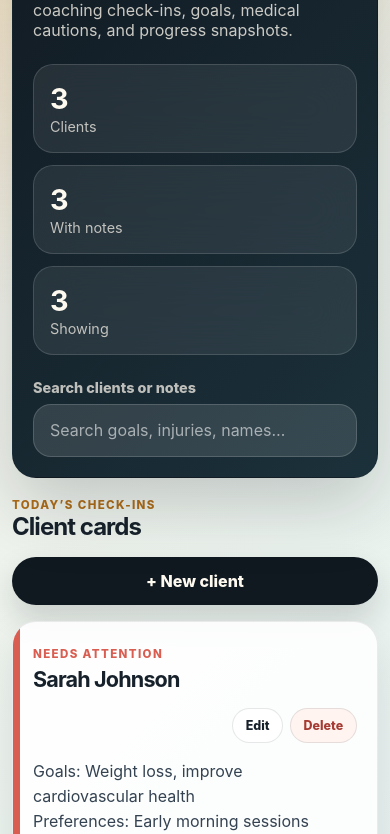
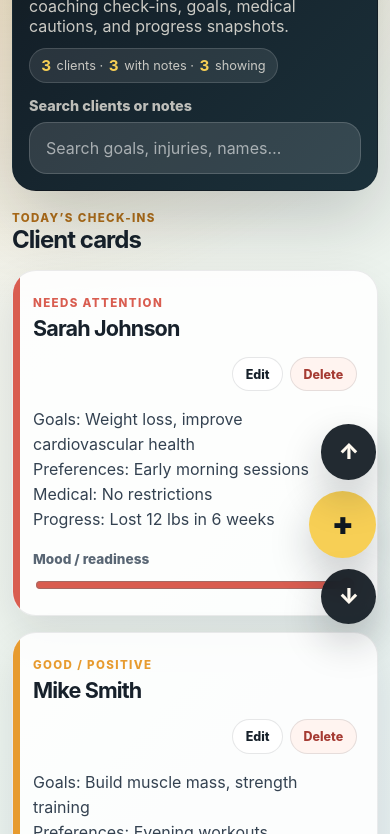
Before and after one commit to Jefers/ccnote, a website built with Vite: page index.html in a window 390 px wide. Shown: the part 206-1040 px from the top of the page. Built offline with nearby package versions, Linux system fonts and the light colour scheme.

Commit message:
fix: improve mobile client navigation

```diff
--- /dev/null
+++ b/src/domain/navigation.ts
@@ -0,0 +1,18 @@
+export type CardDirection = 'up' | 'down';
+
+export function getSmartCardTargetIndex(cardTops: readonly number[], scrollY: number, direction: CardDirection): number | null {
+  if (cardTops.length === 0) return null;
+
+  const threshold = scrollY + 12;
+
+  if (direction === 'down') {
+    const nextIndex = cardTops.findIndex((top) => top > threshold);
+    return nextIndex === -1 ? cardTops.length - 1 : nextIndex;
+  }
+
+  for (let index = cardTops.length - 1; index >= 0; index -= 1) {
+    if (cardTops[index] < scrollY - 12) return index;
+  }
+
+  return 0;
+}
--- a/src/main.ts
+++ b/src/main.ts
@@ -2,6 +2,7 @@ import './styles.css';
 import { createClient, deleteClient, getClientStats, moodLabels, searchClients, updateClient, updateClientMood, type ClientRecord, type Mood } from './domain/client';
 import { loadAppContent, loadSeedClients, type AppContent } from './data/loaders';
 import { loadClientsFromStorage, saveClientsToStorage } from './state/store';
+import { getSmartCardTargetIndex, type CardDirection } from './domain/navigation';
 
 interface AppState {
   clients: ClientRecord[];
@@ -49,13 +50,11 @@ function render(): void {
         <p class="eyebrow">Fitness coach dashboard</p>
         <h1>${escapeHtml(state.content.name)}</h1>
         <p class="hero-copy">${escapeHtml(state.content.description)}</p>
-        <div class="stats-grid" aria-label="Client statistics">
-          <div><strong>${stats.totalClients}</strong><span>Clients</span></div>
-          <div><strong>${stats.clientsWithNotes}</strong><span>With notes</span></div>
-          <div><strong>${filteredClients.length}</strong><span>Showing</span></div>
-        </div>
+        <p class="compact-stats" aria-label="Client statistics">
+          <strong data-stat="total">${stats.totalClients}</strong> clients · <strong data-stat="notes">${stats.clientsWithNotes}</strong> with notes · <strong data-stat="showing">${filteredClients.length}</strong> showing
+        </p>
         <label class="search-label" for="search-input">Search clients or notes</label>
-        <input id="search-input" class="search-input" type="search" value="${escapeAttribute(state.query)}" placeholder="Search goals, injuries, names…" autocomplete="off" />
+        <input id="search-input" class="search-input" type="search" value="${escapeAttribute(state.query)}" placeholder="Search goals, injuries, names…" autocomplete="off" autocapitalize="none" spellcheck="false" enterkeyhint="search" inputmode="search" />
       </section>
 
       <section class="toolbar" aria-label="Client actions">
@@ -63,13 +62,18 @@ function render(): void {
           <p class="section-kicker">Today’s check-ins</p>
           <h2>Client cards</h2>
         </div>
-        <button class="primary-action" type="button" data-action="new">+ New client</button>
+        <button class="primary-action toolbar-new" type="button" data-action="new">+ New client</button>
       </section>
 
       <section class="client-list" aria-live="polite">
         ${renderClientList(filteredClients)}
       </section>
     </main>
+    <nav class="floating-actions" aria-label="Fast client navigation">
+      <button type="button" class="fab fab-secondary" data-action="smart-up" aria-label="Previous client card">↑</button>
+      <button type="button" class="fab fab-primary" data-action="new" aria-label="Add new client">+</button>
+      <button type="button" class="fab fab-secondary" data-action="smart-down" aria-label="Next client card">↓</button>
+    </nav>
     ${renderModal(editingClient)}
   `;
 
@@ -156,18 +160,36 @@ function renderModal(client: ClientRecord | null | undefined): string {
 }
 
 function bindEvents(): void {
-  document.querySelector<HTMLButtonElement>('[data-action="new"]')?.addEventListener('click', () => {
-    state.editingId = '__new__';
-    render();
-    document.querySelector<HTMLInputElement>('#client-name')?.focus();
+  document.querySelectorAll<HTMLButtonElement>('[data-action="new"]').forEach((button) => {
+    button.addEventListener('click', () => {
+      state.editingId = '__new__';
+      render();
+      document.querySelector<HTMLInputElement>('#client-name')?.focus();
+    });
   });
 
   document.querySelector<HTMLInputElement>('#search-input')?.addEventListener('input', (event) => {
     state.query = (event.target as HTMLInputElement).value;
-    render();
-    document.querySelector<HTMLInputElement>('#search-input')?.focus();
+    syncClientList();
   });
 
+  document.querySelector<HTMLButtonElement>('[data-action="smart-up"]')?.addEventListener('click', () => scrollToSmartCard('up'));
+  document.querySelector<HTMLButtonElement>('[data-action="smart-down"]')?.addEventListener('click', () => scrollToSmartCard('down'));
+
+  bindClientControls();
+
+  document.querySelectorAll<HTMLElement>('[data-action="close"]').forEach((element) => {
+    element.addEventListener('click', closeModal);
+  });
+
+  document.querySelector<HTMLElement>('[data-action="modal-backdrop"]')?.addEventListener('click', (event) => {
+    if (event.target === event.currentTarget) closeModal();
+  });
+
+  document.querySelector<HTMLFormElement>('#client-form')?.addEventListener('submit', handleFormSubmit);
+}
+
+function bindClientControls(): void {
   document.querySelectorAll<HTMLButtonElement>('[data-action="edit"]').forEach((button) => {
     button.addEventListener('click', () => {
       state.editingId = button.dataset.id ?? null;
@@ -195,16 +217,25 @@ function bindEvents(): void {
       persistAndRender();
     });
   });
+}
 
-  document.querySelectorAll<HTMLElement>('[data-action="close"]').forEach((element) => {
-    element.addEventListener('click', closeModal);
-  });
+function syncClientList(): void {
+  const filteredClients = searchClients(state.clients, state.query);
+  const stats = getClientStats(state.clients);
+  const clientList = document.querySelector<HTMLElement>('.client-list');
+  if (clientList) clientList.innerHTML = renderClientList(filteredClients);
+  document.querySelector<HTMLElement>('[data-stat="total"]')?.replaceChildren(String(stats.totalClients));
+  document.querySelector<HTMLElement>('[data-stat="notes"]')?.replaceChildren(String(stats.clientsWithNotes));
+  document.querySelector<HTMLElement>('[data-stat="showing"]')?.replaceChildren(String(filteredClients.length));
+  bindClientControls();
+}
 
-  document.querySelector<HTMLElement>('[data-action="modal-backdrop"]')?.addEventListener('click', (event) => {
-    if (event.target === event.currentTarget) closeModal();
-  });
-
-  document.querySelector<HTMLFormElement>('#client-form')?.addEventListener('submit', handleFormSubmit);
+function scrollToSmartCard(direction: CardDirection): void {
+  const cards = [...document.querySelectorAll<HTMLElement>('.client-card')];
+  const cardTops = cards.map((card) => window.scrollY + card.getBoundingClientRect().top);
+  const targetIndex = getSmartCardTargetIndex(cardTops, window.scrollY, direction);
+  if (targetIndex === null) return;
+  cards[targetIndex]?.scrollIntoView({ behavior: 'smooth', block: 'start' });
 }
 
 function handleFormSubmit(event: SubmitEvent): void {
--- a/src/styles.css
+++ b/src/styles.css
@@ -110,32 +110,31 @@ button {
 
 .hero-copy {
   max-width: 48rem;
-  margin: 0 0 1.5rem;
+  margin: 0;
   color: rgba(255, 250, 240, 0.78);
   font-size: clamp(1rem, 2vw, 1.25rem);
 }
 
-.stats-grid {
-  display: grid;
-  grid-template-columns: repeat(3, minmax(0, 1fr));
-  gap: 0.75rem;
-  margin: 1.5rem 0;
+.compact-stats {
+  display: inline-flex;
+  flex-wrap: wrap;
+  gap: 0.35rem;
+  align-items: center;
+  width: fit-content;
+  margin: 0.85rem 0 1rem;
+  padding: 0.45rem 0.7rem;
+  border: 1px solid rgba(255, 255, 255, 0.14);
+  border-radius: 999px;
+  background: rgba(255, 255, 255, 0.09);
+  color: rgba(255, 250, 240, 0.74);
+  font-size: 0.86rem;
 }
 
-.stats-grid div {
-  padding: 1rem;
-  border: 1px solid rgba(255, 255, 255, 0.14);
-  border-radius: 20px;
-  background: rgba(255, 255, 255, 0.08);
-  backdrop-filter: blur(20px);
+.compact-stats strong {
+  color: #f7cf55;
+  font-size: 0.95rem;
 }
 
-.stats-grid strong {
-  display: block;
-  font-size: 1.8rem;
-}
-
-.stats-grid span,
 .search-label {
   color: rgba(255, 250, 240, 0.72);
   font-size: 0.9rem;
@@ -234,6 +233,7 @@ button {
   display: grid;
   grid-template-columns: repeat(auto-fit, minmax(min(100%, 320px), 1fr));
   gap: 1rem;
+  padding-bottom: 6rem;
 }
 
 .client-card,
@@ -333,6 +333,47 @@ button {
   font-size: 3rem;
 }
 
+.floating-actions {
+  position: fixed;
+  right: max(1rem, env(safe-area-inset-right));
+  bottom: max(1rem, env(safe-area-inset-bottom));
+  z-index: 8;
+  display: grid;
+  gap: 0.7rem;
+  justify-items: end;
+}
+
+.fab {
+  display: grid;
+  width: 3.45rem;
+  height: 3.45rem;
+  place-items: center;
+  border: 0;
+  border-radius: 999px;
+  box-shadow: 0 18px 40px rgba(16, 24, 32, 0.22);
+  font-size: 1.35rem;
+  font-weight: 900;
+  line-height: 1;
+}
+
+.fab-primary {
+  width: 4.2rem;
+  height: 4.2rem;
+  background: #f7cf55;
+  color: #101820;
+  font-size: 2rem;
+}
+
+.fab-secondary {
+  background: rgba(16, 24, 32, 0.92);
+  color: #fffaf0;
+  backdrop-filter: blur(12px);
+}
+
+.fab:active {
+  transform: translateY(1px) scale(0.98);
+}
+
 .modal-backdrop {
   position: fixed;
   inset: 0;
@@ -386,8 +427,21 @@ button {
     border-radius: 24px;
   }
 
-  .stats-grid {
-    grid-template-columns: 1fr;
+  .hero-card {
+    padding: 1rem;
+  }
+
+  .eyebrow {
+    margin-top: 1.2rem;
+  }
+
+  .hero-card h1 {
+    font-size: clamp(2.6rem, 16vw, 4rem);
+  }
+
+  .compact-stats {
+    margin: 0.7rem 0 0.85rem;
+    font-size: 0.8rem;
   }
 
   .toolbar,
@@ -401,6 +455,15 @@ button {
   .secondary-action {
     width: 100%;
   }
+
+  .toolbar-new {
+    display: none;
+  }
+
+  .floating-actions {
+    right: max(0.85rem, env(safe-area-inset-right));
+    bottom: max(0.85rem, env(safe-area-inset-bottom));
+  }
 }
 
 @media (prefers-reduced-motion: reduce) {
```
Also changed, not shown: tests/card-navigation.test.ts (added, +28 -0 lines), README.md (added).
